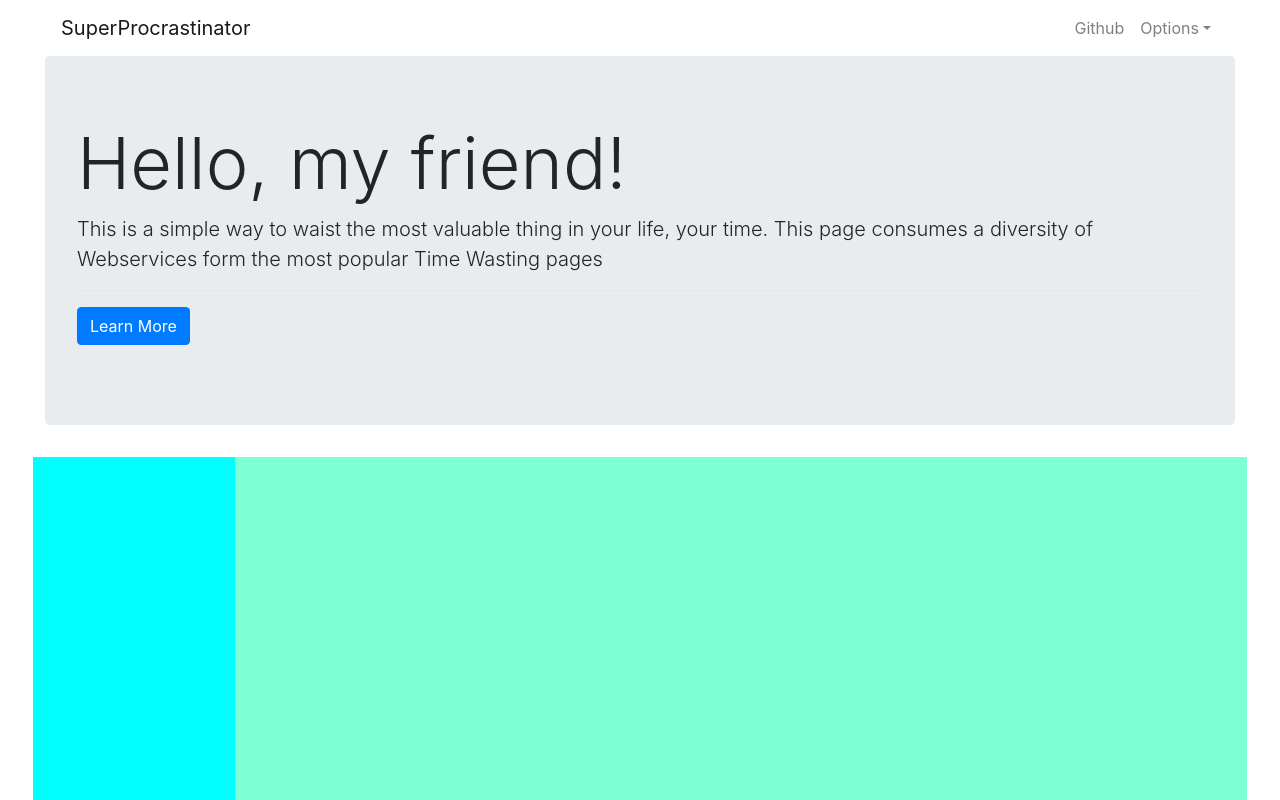
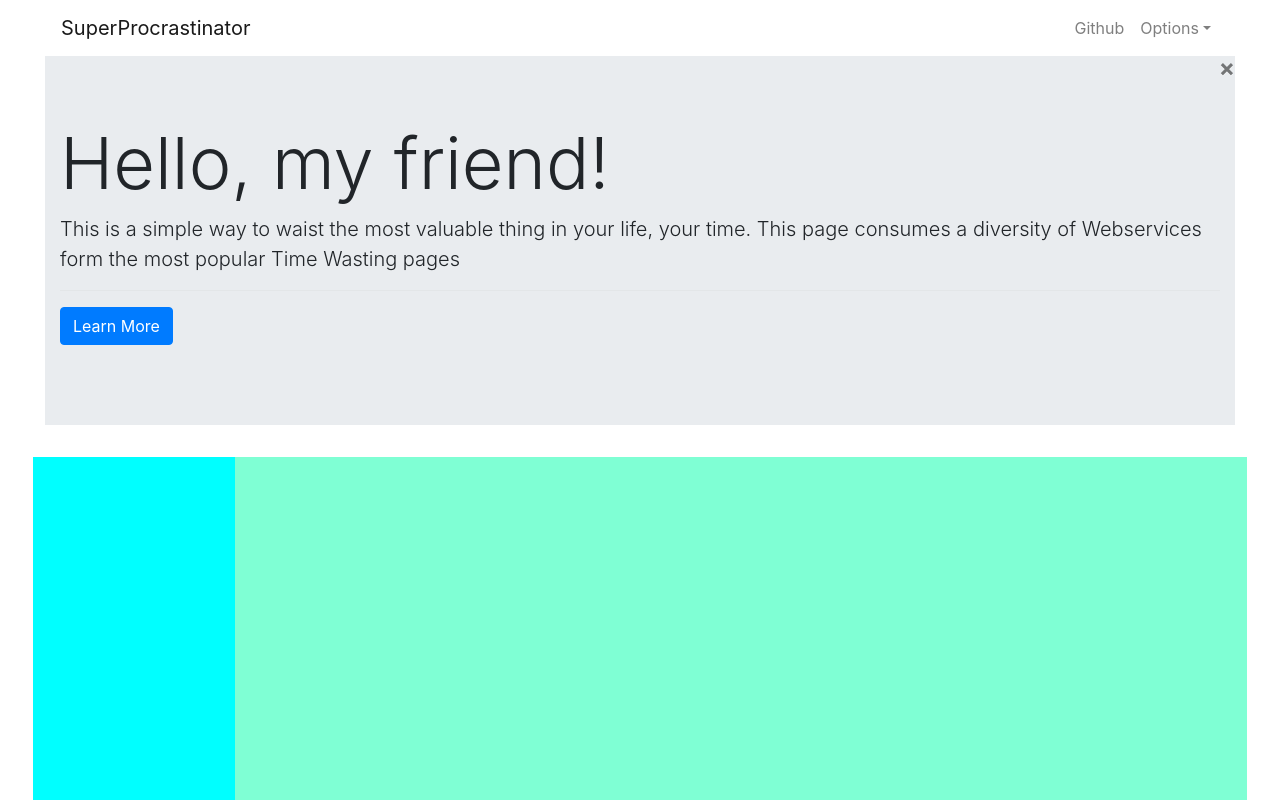
Before and after one commit to mortenterhart/super-procrastinator, a React (Create React App) app: page / in a window 1280 px wide. Shown: the top 800 px of the page. Built offline with nearby package versions, Linux system fonts and the light colour scheme.

Commit message:
added close button

```diff
--- a/src/components/Notifications/WelcomeMassage.js
+++ b/src/components/Notifications/WelcomeMassage.js
@@ -1,12 +1,17 @@
 import React, {Component} from 'react';
-import { Jumbotron, Button } from 'reactstrap';
+import { Jumbotron, Button, Container } from 'reactstrap';
 
 class WelcomeMassage extends Component {
 
     render() {
         return (
             <div>
-                <Jumbotron>
+                <button type="button" className="close" aria-label="Close">
+                    <span aria-hidden="true">&times;</span>
+                </button>
+                <Jumbotron fluid>
+
+                    <Container fluid>
                     <h1 className="display-3">Hello, my friend!</h1>
                     <p className="lead">This is a simple way to waist the most valuable thing in your life, your time. This page consumes a diversity of Webservices form the most popular Time Wasting pages</p>
                     <hr className="my-2" />
@@ -14,6 +19,7 @@ class WelcomeMassage extends Component {
                     <p className="lead">
                         <Button color="primary">Learn More</Button>
                     </p>
+                    </Container>
                 </Jumbotron>
             </div>
         );
```
